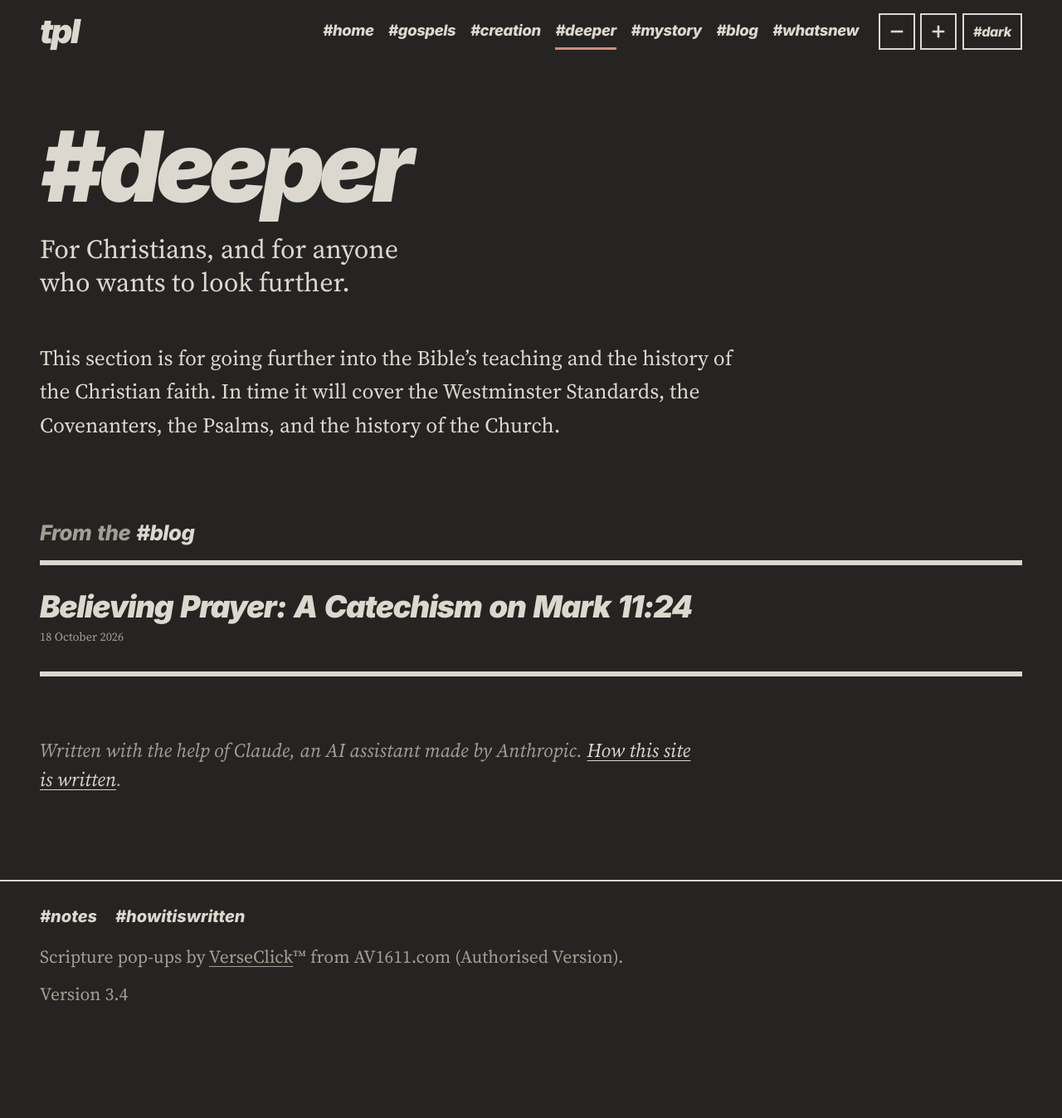
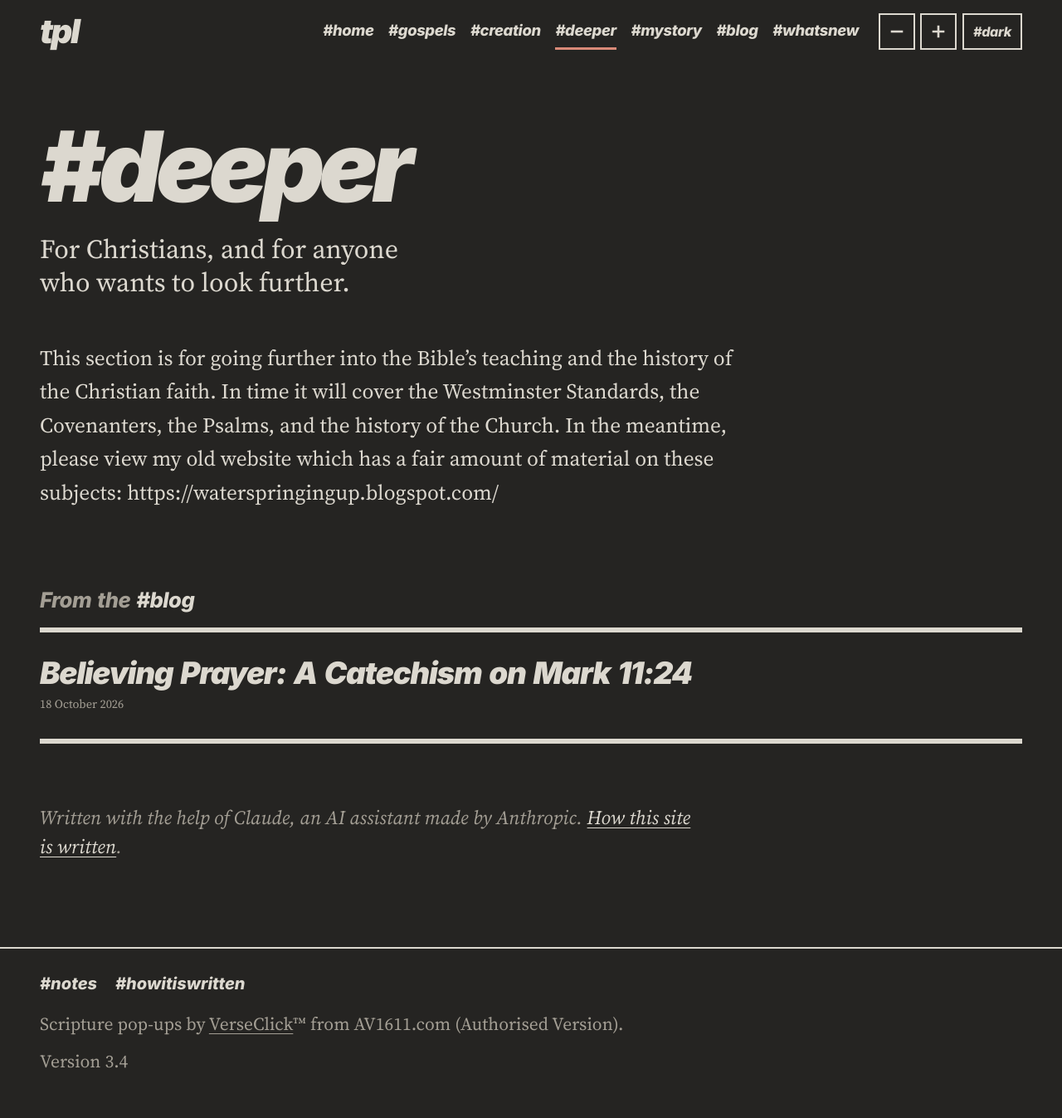
Before and after one commit to ForestWalkUK/truthpeaceandlove, a Jekyll site: the page built from deeper/index.md, in a window 1280 px wide. Shown: the whole page at 83% size. Built offline with Jekyll 4.4.1, drawn with Linux system fonts in a browser that asks for light colours; before the commit the page ends 1266 px from its top, so only the background shows below that.

Commit message:
Update index.md
- Added https://waterspringingup.blogspot.com/ to the deeper section as a temporary measure

```diff
--- a/deeper/index.md
+++ b/deeper/index.md
@@ -6,4 +6,4 @@ deck: For Christians, and for anyone who wants to look further.
 permalink: /deeper/
 ---
 
-This section is for going further into the Bible’s teaching and the history of the Christian faith. In time it will cover the Westminster Standards, the Covenanters, the Psalms, and the history of the Church.
+This section is for going further into the Bible’s teaching and the history of the Christian faith. In time it will cover the Westminster Standards, the Covenanters, the Psalms, and the history of the Church. In the meantime, please view my old website which has a fair amount of material on these subjects: https://waterspringingup.blogspot.com/
```
